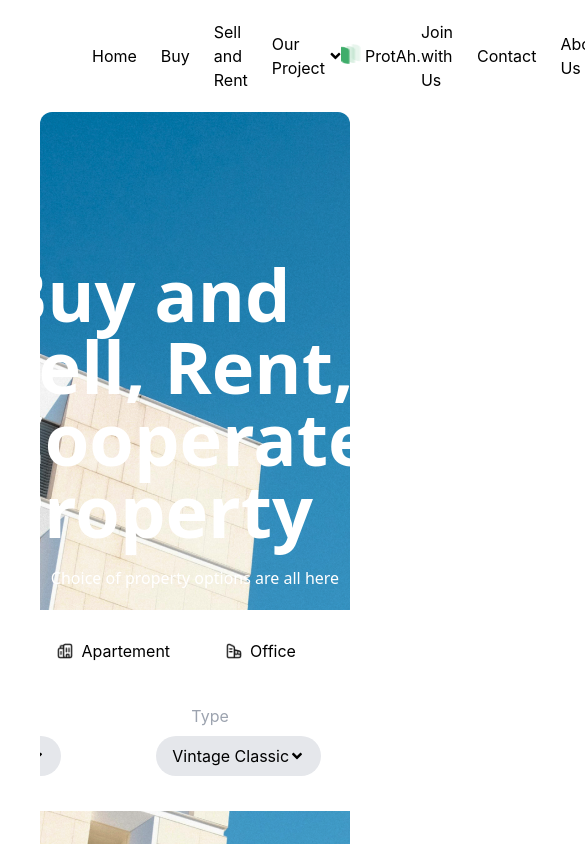
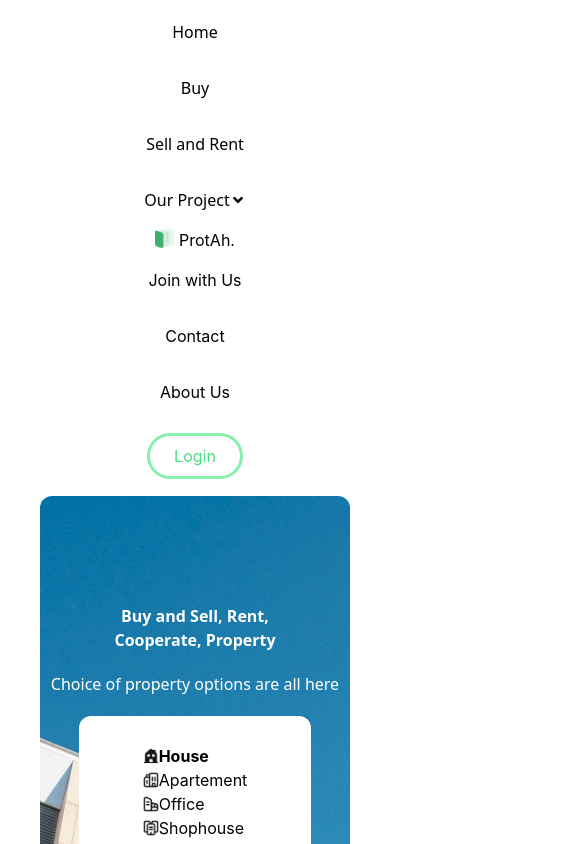
Before and after one commit to andi-faizal94/-ProtAh, a Next.js app: page / in a window 390 px wide. Shown: the top 844 px of the page, 585 px wide, since content can reach past the window. Built offline with nearby package versions, Linux system fonts and the light colour scheme; a web font is replaced by a local one.

Commit message:
add: responsive layouting in small device

```diff
--- a/components/Content.js
+++ b/components/Content.js
@@ -4,18 +4,21 @@ import { FaAngleDown } from 'react-icons/fa';
 const Content = () => {
   return (
     <div>
-      {' '}
-      <div className='flex justify-between px-10 mb-2'>
-        <h1 className='font-inter text-gray-400'>City</h1>
-        <h1 className='font-inter  text-gray-400'>Type</h1>
+      <div className='flex flex-col md:flex-row justify-between px-10 mb-2 space-y-4 md:space-y-0'>
+        <h1 className='font-inter text-center md:text-left text-gray-400'>
+          City
+        </h1>
+        <h1 className='font-inter text-center md:text-left  text-gray-400'>
+          Type
+        </h1>
         <h1></h1>
       </div>
-      <div className='flex justify-between px-10'>
+      <div className='flex flex-col md:flex-row justify-between px-10 mb-4 mt-2 space-y-10 md:space-y-0'>
         <button className='flex items-center bg-gray-200 font-inter px-4 py-2 rounded-full'>
           City of Evil State
           <FaAngleDown />
         </button>
-        <button className='flex items-center  bg-gray-200 font-inter px-4 py-2 rounded-full'>
+        <button className='flex items-center bg-gray-200 font-inter px-4 py-2 rounded-full'>
           Vintage Classic
           <FaAngleDown />
         </button>
--- a/pages/index.js
+++ b/pages/index.js
@@ -24,16 +24,24 @@ export default function Home() {
 
   const navs = [
     {
-      name: '',
+      name: 'Home',
       href: '#home',
+      icon: null,
     },
     {
-      name: '',
+      name: 'Buy',
       href: '#home',
+      icon: null,
     },
     {
-      name: '',
+      name: 'Sell and Rent',
       href: '#home',
+      icon: null,
+    },
+    {
+      name: 'Our Project',
+      href: '#home',
+      icon: <FaAngleDown />,
     },
   ];
   return (
@@ -46,10 +54,10 @@ export default function Home() {
 
       <header>
         <nav className='flex items-center justify-evenly p-5'>
-          <ul className='flex items-center space-x-6'>
+          <ul className='hidden md:flex items-center space-x-6'>
             {navs.map((nav, index) => {
               return (
-                <li key={index}>
+                <li className='flex items-center' key={index}>
                   <a
                     className={`${
                       router.asPath === router.href
@@ -60,32 +68,12 @@ export default function Home() {
                   >
                     {nav.name}
                   </a>
+                  {nav.icon}
                 </li>
               );
             })}
-            <li>
-              <a className='font-inter' href='#'>
-                Home
-              </a>
-            </li>
-            <li>
-              <a className='font-inter' href='#'>
-                Buy
-              </a>
-            </li>
-            <li>
-              <a className='font-inter' href='#'>
-                Sell and Rent
-              </a>
-            </li>
-            <li className='flex items-center'>
-              <a className='font-inter' href='#'>
-                Our Project
-              </a>
-              <FaAngleDown />
-            </li>
           </ul>
-          <ul className='flex items-center space-x-8'>
+          <ul className='hidden md:flex items-center space-x-8'>
             <li className='flex items-center'>
               <div className='w-14 h-14 py-4 overflow-hidden'>
                 <Image
@@ -102,7 +90,7 @@ export default function Home() {
               </a>
             </li>
           </ul>
-          <ul className='flex items-center space-x-6'>
+          <ul className='hidden md:flex items-center space-x-6'>
             <li>
               <a className='font-inter' href='#'>
                 Join with Us
@@ -124,19 +112,82 @@ export default function Home() {
               </button>
             </li>
           </ul>
+
+          {/* hp */}
+          <div className='flex flex-col md:hidden item-center'>
+            <ul className='flex flex-col md:hidden items-center space-y-8'>
+              {navs.map((nav, index) => {
+                return (
+                  <li className='flex items-center' key={index}>
+                    <a
+                      className={`${
+                        router.asPath === router.href
+                          ? 'active:underline'
+                          : 'text-normal'
+                      }`}
+                      href='#'
+                    >
+                      {nav.name}
+                    </a>
+                    {nav.icon}
+                  </li>
+                );
+              })}
+            </ul>
+
+            <ul className='flex flex-col md:hidden items-center space-y-8'>
+              <li className='flex items-center'>
+                <div className='w-14 h-14 py-4 overflow-hidden'>
+                  <Image
+                    layout='intrinsic'
+                    className='items-center'
+                    src='/images/protah.png'
+                    width='20%'
+                    height='20%'
+                    alt='logo'
+                  />
+                </div>
+                <a className='-ml-8 font-inter' href='#'>
+                  ProtAh.
+                </a>
+              </li>
+            </ul>
+            <ul className='flex flex-col md:hidden items-center space-y-8'>
+              <li>
+                <a className='font-inter' href='#'>
+                  Join with Us
+                </a>
+              </li>
+              <li>
+                <a className='font-inter' href='#'>
+                  Contact
+                </a>
+              </li>
+              <li>
+                <a className='font-inter' href='#'>
+                  About Us
+                </a>
+              </li>
+              <li>
+                <button className='font-inter text-green-400 outline outline-green-300 rounded-full px-6 py-2 '>
+                  Login
+                </button>
+              </li>
+            </ul>
+          </div>
         </nav>
       </header>
 
       <main className=''>
         <section>
           <div className='bg-blue-200 rounded-xl overflow-hidden mx-10 h-screen mb-14'>
-            <div className='bg-hero h-screen max-w-full'>
+            <div className='bg-hero h-screen w-full md:max-w-full'>
               <div className='flex flex-col justify-center items-center h-screen'>
                 <div className='flex flex-col  items-center mb-5'>
-                  <h1 className='font-sans font-bold text-7xl text-white'>
+                  <h1 className='font-sans font-bold md:text-7xl text-white'>
                     Buy and Sell, Rent,
                   </h1>
-                  <h1 className='font-sans font-bold text-7xl text-white'>
+                  <h1 className='font-sans font-bold md:text-7xl text-white'>
                     Cooperate, Property
                   </h1>
                 </div>
@@ -145,15 +196,15 @@ export default function Home() {
                     Choice of property options are all here
                   </p>
                 </div>
-                <div className='bg-white w-[692px] h-[201px] rounded-xl'>
+                <div className='bg-white w-3/4 md:w-[692px] h-auto md:h-[201px] rounded-xl  md:px-0'>
                   <div className='flex flex-col mx-auto'>
-                    <div className='flex mx-auto space-x-14 py-7 mb-3'>
+                    <div className='flex flex-col md:flex-row mx-auto md:space-x-14 py-7 mb-3'>
                       <div
                         onClick={handleTabHome}
                         className={
                           home === 'home'
-                            ? 'flex items-center space-x-2 border-b-2 w-auto border-black'
-                            : 'flex items-center space-x-2'
+                            ? 'flex items-center md:space-x-2 font-bold md:border-b-2 border-black'
+                            : 'flex items-center md:space-x-2'
                         }
                       >
                         <Image
@@ -173,8 +224,8 @@ export default function Home() {
                         onClick={handleTabAppart}
                         className={
                           home === 'appart'
-                            ? 'flex items-center space-x-2 border-b-2 w-auto border-black'
-                            : 'flex items-center space-x-2'
+                            ? 'flex items-center md:space-x-2 font-bold md:border-b-2  border-black'
+                            : 'flex items-center md:space-x-2'
                         }
                       >
                         <Image
@@ -196,8 +247,8 @@ export default function Home() {
                         onClick={handleTabOffice}
                         className={
                           home === 'office'
-                            ? 'flex items-center space-x-2 font-bold border-b-2 w-auto border-black'
-                            : 'flex items-center space-x-2'
+                            ? 'flex items-center md:space-x-2 font-bold md:border-b-2 border-black'
+                            : 'flex items-center md:space-x-2'
                         }
                       >
                         <Image
@@ -217,8 +268,8 @@ export default function Home() {
                         onClick={handleTabShopHouse}
                         className={
                           home === 'shophouse'
-                            ? 'flex items-center space-x-2 border-b-2 w-auto border-black'
-                            : 'flex items-center space-x-2'
+                            ? 'flex items-center md:space-x-2 md:border-b-2  border-black'
+                            : 'flex items-center md:space-x-2'
                         }
                       >
                         <Image
@@ -254,7 +305,7 @@ export default function Home() {
           </div>
         </section>
         <section>
-          <div className='flex justify-around items-center px-10 leading-8 mb-14'>
+          <div className='flex flex-col justify-between md:flex-row md:justify-around items-center px-10 leading-8 space-y-10 md:space-y-0 mb-14'>
             <div>
               <h1 className='font-sans text-bold text-4xl'>
                 We Are Spread All
@@ -277,7 +328,7 @@ export default function Home() {
                 Our Project
               </button>
             </div>
-            <div className='bg-gray-200  mx-auto rounded-3xl w-[517px] h-[342px] py-10 px-8'>
+            <div className='bg-gray-200  mx-auto rounded-3xl md:w-[517px] md:h-[342px] py-10 px-8'>
               <div className='flex justify-center items-center space-x-6 py-10'>
                 <div className='flex flex-col space-y-10'>
                   <div>
@@ -315,11 +366,11 @@ export default function Home() {
         <section>
           <div className='mb-14'>
             <div className='flex items-center justify-center mb-10'>
-              <h1 className='font-sans font-bold text-4xl'>
+              <h1 className='font-sans font-bold md:text-4xl'>
                 Benefit of Choosing Us
               </h1>
             </div>
-            <div className='flex items-center justify-evenly space-x-3 px-10'>
+            <div className='flex flex-col md:flex-row items-center md:justify-evenly md:space-x-3 px-10'>
               <div>
                 <h1 className='font-sans font-black text-3xl text-[#0A74A7] mb-3'>
                   01.
@@ -368,7 +419,7 @@ export default function Home() {
           </div>
         </section>
         <section>
-          <div className='flex justify-evenly items-center object-cover mb-24'>
+          <div className='flex flex-col md:flex-row md:justify-evenly items-center object-cover mb-24'>
             <div className='h-32 w-32'>
               <Image
                 layout='intrinsic'
@@ -438,9 +489,9 @@ export default function Home() {
           </div>
         </section>
         <section>
-          <div className='flex items-stretch mb-32 px-10'>
+          <div className='flex flex-col  items-center md:flex-row md:items-stretch mb-32 md:px-10'>
             <div className='w-6/12'>
-              <h1 className='fon-sants font-bold text-5xl leading-normal'>
+              <h1 className='fon-sants font-bold md:text-5xl leading-normal'>
                 Our Recommended <br /> Comfortable Residence
               </h1>
             </div>
@@ -496,7 +547,7 @@ export default function Home() {
 
         <section>
           <div className='flex flex-col items-center justify-center mb-14'>
-            <h1 className='font-sans text-4xl font-bold mb-10'>
+            <h1 className='font-sans md:text-4xl font-bold mb-10'>
               Testimonials Our Clients
             </h1>
             <p className='font-sans text-gray-600 text-center mb-5 leading-8'>
```
